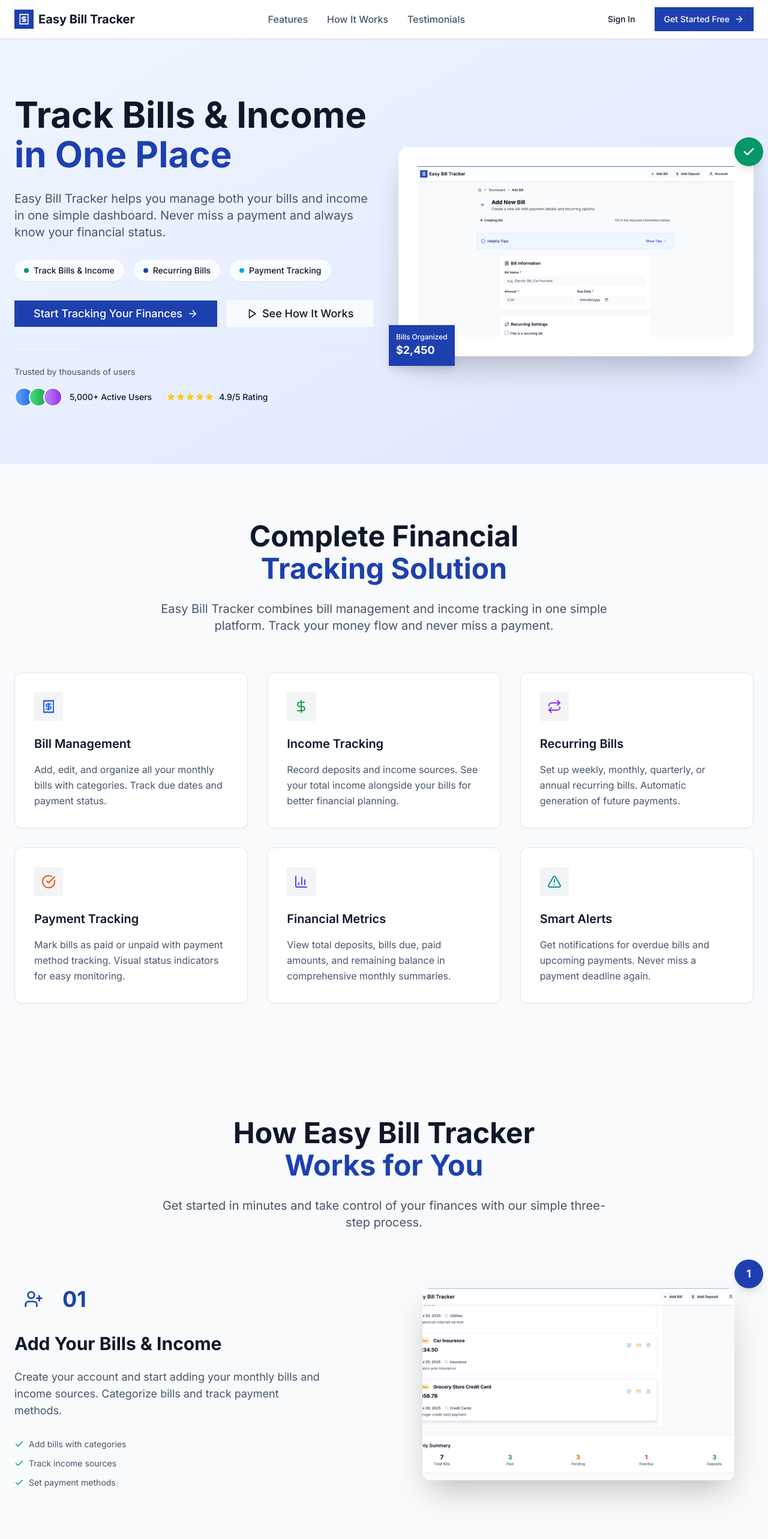
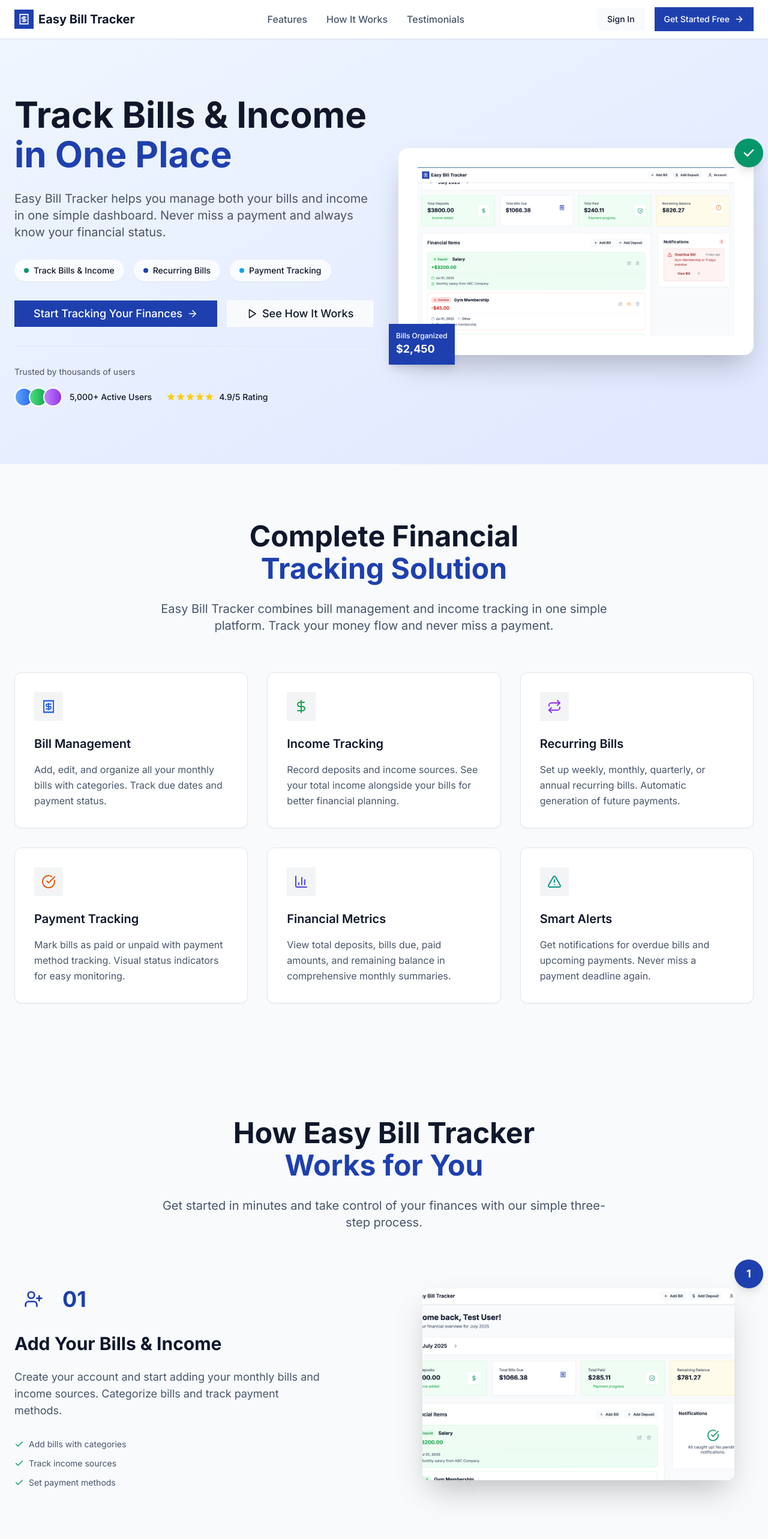
Before and after one commit to shanarussell/billtracker, a React (Vite) app: page / in a window 1280 px wide. Shown: the top 2566 px of the page at 60% size. Built offline with nearby package versions, Linux system fonts and the light colour scheme.

Commit message:
Rearrange screenshots, remove testimonials and CTA sections, fix sign in button styling

```diff
--- a/src/pages/landing-page/components/CTASection.jsx
+++ b/src/pages/landing-page/components/CTASection.jsx
@@ -77,7 +77,7 @@ const CTASection = () => {
               <div className="order-2 lg:order-1">
                 <div className="bg-white rounded-xl shadow-2xl overflow-hidden">
                   <Image
-                    src="/assets/images/bill-tracker-screenshots-5.png"
+                    src="/assets/images/bill-tracker-screenshots-4.png"
                     alt="Easy Bill Tracker Financial Summary"
                     className="w-full h-auto"
                   />
--- a/src/pages/landing-page/components/HeroSection.jsx
+++ b/src/pages/landing-page/components/HeroSection.jsx
@@ -101,7 +101,7 @@ const HeroSection = () => {
           <div className="relative">
             <div className="relative bg-white rounded-2xl shadow-2xl p-6 lg:p-8">
               <Image
-                src="/assets/images/bill-tracker-screenshots-1.png"
+                src="/assets/images/bill-tracker-screenshots-3.png"
                 alt="Easy Bill Tracker Dashboard Preview"
                 className="w-full h-auto rounded-lg"
               />
--- a/src/pages/landing-page/components/HowItWorksSection.jsx
+++ b/src/pages/landing-page/components/HowItWorksSection.jsx
@@ -9,21 +9,21 @@ const HowItWorksSection = () => {
       title: "Add Your Bills & Income",
       description: "Create your account and start adding your monthly bills and income sources. Categorize bills and track payment methods.",
       icon: "UserPlus",
-      image: "/assets/images/bill-tracker-screenshots-2.png"
+      image: "/assets/images/bill-tracker-screenshots-5.png"
     },
     {
       id: 2,
       title: "Set Up Recurring Bills",
       description: "Configure recurring bills with weekly, monthly, quarterly, or annual frequencies. Our system automatically generates future payments.",
       icon: "Repeat",
-      image: "/assets/images/bill-tracker-screenshots-3.png"
+      image: "/assets/images/bill-tracker-screenshots-1.png"
     },
     {
       id: 3,
       title: "Track & Monitor",
       description: "Mark payments as complete, track your income vs expenses, and get alerts for overdue bills. View comprehensive financial metrics.",
       icon: "BarChart3",
-      image: "/assets/images/bill-tracker-screenshots-4.png"
+      image: "/assets/images/bill-tracker-screenshots-2.png"
     }
   ];
 
--- a/src/pages/landing-page/components/LandingHeader.jsx
+++ b/src/pages/landing-page/components/LandingHeader.jsx
@@ -61,7 +61,7 @@ const LandingHeader = () => {
           {/* Desktop Auth Buttons */}
           <div className="hidden md:flex items-center space-x-4">
             <Button
-              variant="ghost"
+              variant="outline"
               onClick={handleLogin}
               className="font-medium"
             >
@@ -105,7 +105,7 @@ const LandingHeader = () => {
 
               <div className="pt-4 border-t border-border space-y-3">
                 <Button
-                  variant="ghost"
+                  variant="outline"
                   onClick={handleLogin}
                   fullWidth
                   className="justify-start font-medium"
--- a/src/pages/landing-page/index.jsx
+++ b/src/pages/landing-page/index.jsx
@@ -3,8 +3,6 @@ import LandingHeader from './components/LandingHeader';
 import HeroSection from './components/HeroSection';
 import FeaturesSection from './components/FeaturesSection';
 import HowItWorksSection from './components/HowItWorksSection';
-import TestimonialsSection from './components/TestimonialsSection';
-import CTASection from './components/CTASection';
 import LandingFooter from './components/LandingFooter';
 
 const LandingPage = () => {
@@ -16,10 +14,6 @@ const LandingPage = () => {
         <HeroSection />
         <FeaturesSection />
         <HowItWorksSection />
-        <div id="testimonials">
-          <TestimonialsSection />
-        </div>
-        <CTASection />
       </main>
 
       <LandingFooter />
```
